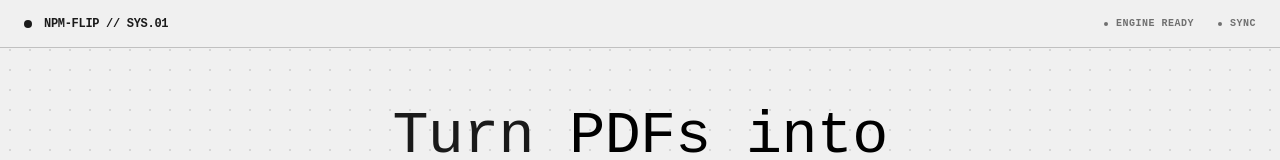
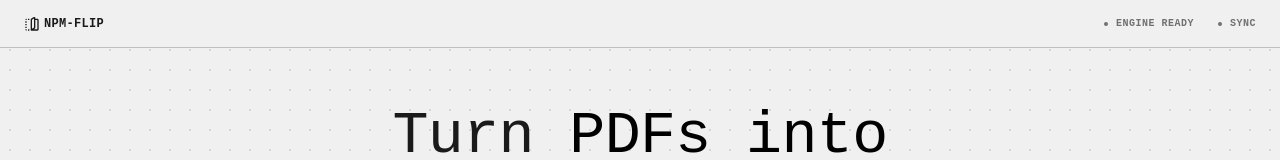
Before and after one commit to iamjahanvi/FLIPSYS0.1, a React (Vite) app: page / in a window 1280 px wide. Shown: the top 160 px of the page. Built offline with nearby package versions, Linux system fonts and the light colour scheme; no server answers; a web font is replaced by a local one.

Commit message:
Logo/icon updated

```diff
--- a/components/Header.tsx
+++ b/components/Header.tsx
@@ -18,16 +18,20 @@ export const Header: React.FC<HeaderProps> = ({
   return (
     <header className="h-12 border-b border-panel-border flex items-center justify-between px-4 md:px-6 bg-[#F0F0F0]/80 backdrop-blur-sm z-50">
       {/* Logo - always visible */}
-      <div className="flex items-center gap-2 md:gap-3 text-xs font-bold tracking-tight shrink-0">
-        <div className={`w-2 h-2 rounded-full ${hasError ? 'bg-red-600' : 'bg-ink-main'}`}></div>
-        <span className="hidden sm:inline">NPM-FLIP // SYS.01</span>
+      <div className="flex items-center gap-1 text-xs font-bold tracking-tight shrink-0">
+        <svg xmlns="http://www.w3.org/2000/svg" fill="none" viewBox="0 0 24 24" height="16" width="16" className={hasError ? 'text-red-600' : 'text-ink-main'}>
+          <g id="devices-fold">
+            <path id="Union" fill="currentColor" d="M4 22.0002c-1.10448 0 -1.99986 -0.8955 -2 -2h2zm4 0H6v-2h2zm6.9189 -20.49996c0.9635 -0.41065 2.0809 0.28999 2.0811 1.38282v1.11718h3c1.1046 0 2 0.89543 2 2V20.0002c-0.0002 1.1045 -0.8955 2 -2 2h-9c-0.0383 0 -0.0761 -0.0026 -0.1133 -0.0068 -0.0075 -0.0008 -0.0149 -0.0029 -0.0224 -0.0039 -0.0335 -0.0045 -0.0663 -0.0108 -0.0987 -0.0186 -0.0081 -0.0019 -0.0163 -0.0037 -0.0244 -0.0058 -0.0367 -0.0098 -0.0725 -0.0214 -0.1074 -0.0352 -0.003 -0.0011 -0.0059 -0.0027 -0.0088 -0.0039 -0.0376 -0.0152 -0.0742 -0.0322 -0.1094 -0.0517 -0.0027 -0.0016 -0.006 -0.0024 -0.0088 -0.0039l-0.0937 -0.0625c-0.0111 -0.0081 -0.0225 -0.016 -0.0332 -0.0245 -0.0604 -0.0479 -0.1152 -0.1026 -0.1631 -0.163 -0.0075 -0.0095 -0.0144 -0.0196 -0.0215 -0.0293 -0.0147 -0.02 -0.0288 -0.0405 -0.042 -0.0616 -0.0089 -0.0142 -0.0182 -0.0283 -0.0263 -0.0429 -0.0372 -0.0666 -0.0667 -0.1381 -0.0879 -0.2129 -0.0031 -0.0106 -0.0061 -0.0215 -0.0088 -0.0322 -0.0033 -0.0133 -0.007 -0.0267 -0.0098 -0.0401l-0.0117 -0.0674c-0.0007 -0.005 -0.0004 -0.0105 -0.001 -0.0156 -0.0045 -0.0387 -0.0078 -0.0782 -0.0078 -0.1182V5.56665c0 -0.70232 0.3686 -1.35333 0.9707 -1.71484l3.7578 -2.25489zM17 17.4338c-0.0001 0.7023 -0.3686 1.3534 -0.9707 1.7149l-1.4189 0.8515H20V6.00024h-3zM12 5.56665V19.2336l3 -1.7998V3.76587zM4 18.0002H2v-2h2zm0 -4H2v-2h2zm0 -4H2V8.00024h2zm0 -3.99996H2c0 -1.10457 0.89543 -2 2 -2zm4 0H6v-2h2z" stroke-width="1"></path>
+          </g>
+        </svg>
+        <a href="/" className="hidden sm:inline cursor-pointer hover:opacity-70 transition-opacity tracking-wide">NPM-FLIP</a>
         {/* Mobile: Show NPM-FLIP // page counter when PDF is loaded */}
         {totalPages > 0 && isReady && !hasError ? (
-          <span className="sm:hidden">
+          <a href="/" className="sm:hidden cursor-pointer hover:opacity-70 transition-opacity tracking-wide">
             NPM-FLIP // {`${(currentPage).toString().padStart(2, '0')}-${(totalPages - 1).toString().padStart(2, '0')}`}
-          </span>
+          </a>
         ) : (
-          <span className="sm:hidden">NPM-FLIP</span>
+          <a href="/" className="sm:hidden cursor-pointer hover:opacity-70 transition-opacity tracking-wide">NPM-FLIP</a>
         )}
       </div>
 
```
